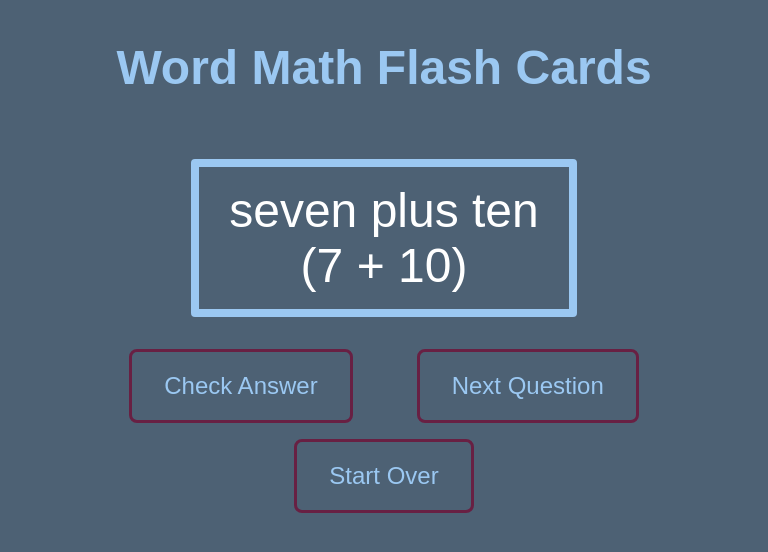
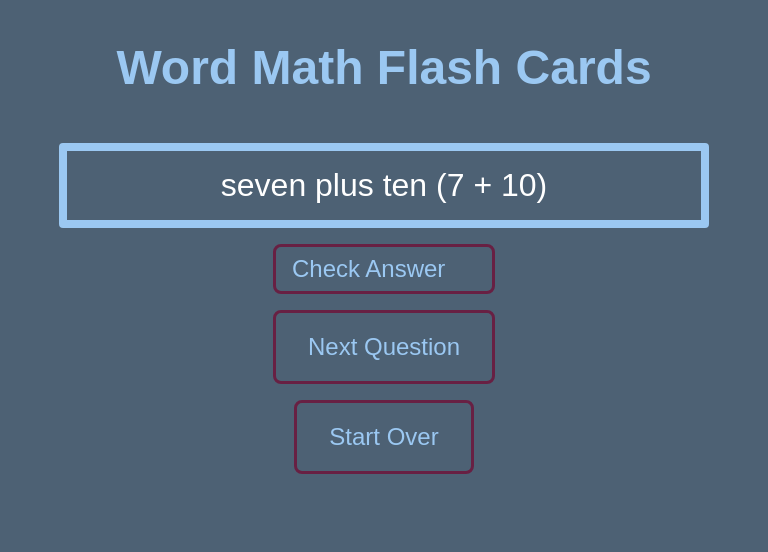
Before and after one commit to Mikegizmo/wordmath, a plain HTML site: page index.html in a window 768 px wide. Both pictures are taken after a click on the button "Addition". Drawn offline with Linux system fonts and the light colour scheme.

Commit message:
adding media queries for responsiveness

```diff
--- a/style.css
+++ b/style.css
@@ -8,6 +8,7 @@
   align-items: center;
   color: #9bc8f2;
   font-family: Arial, Helvetica, sans-serif;
+  text-align: center;
 }
 
 h1 {
@@ -19,7 +20,7 @@ h1 {
   border: solid 0.5rem #9bc8f2;
   border-radius: 0.25rem;
   align-content: center;
-  margin: 2rem;
+  margin: 1rem;
   padding: 1rem;
   color: white;
   text-align: center;
@@ -27,17 +28,31 @@ h1 {
   display: none;
 }
 
+@media  screen and (max-width: 768px) {
+  .question {
+    width: 80%;
+    font-size: 2rem;
+  }
+}
+
 .answer {
   width: 45%;
   border: solid 0.5rem #9bc8f2;
   border-radius: 0.25rem;
   align-content: center;
-  margin: 2rem;
+  margin: 1rem;
   padding: 1rem;
   color: white;
   text-align: center;
   font-size: 3rem;
   display: none;
+}
+
+@media  screen and (max-width: 768px) {
+  .answer {
+    width: 80%;
+    font-size: 2rem;
+  }
 }
 
 .addition {
@@ -73,8 +88,21 @@ h1 {
   border-radius: 0.5rem;
   color: #9bc8f2;
   font-size: 1.5rem;
-  margin: 0 2rem;
+  margin: 0 2rem 1rem 2rem;
   display: none;
+}
+
+@media screen and (min-width: 768px) {
+  .check {
+    padding: 0.5rem 1rem;
+  }
+}
+
+@media  screen and (max-width: 768px) {
+  .checkNext {
+    display: flex;
+    flex-direction: column;
+  }
 }
 
 .nextAdd {
@@ -117,6 +145,7 @@ h1 {
   display: none;
 }
 
+@media  screen and (min-width: 768px) {
   button:hover {
     padding: 1.25rem 2rem;
     border: solid 3px #9bc8f2;
@@ -125,3 +154,4 @@ button:hover {
     background-color: #682043;
     transform: scale(1.2);
   }
+}
```
Lines whose indentation alone changed are shown as unchanged.
